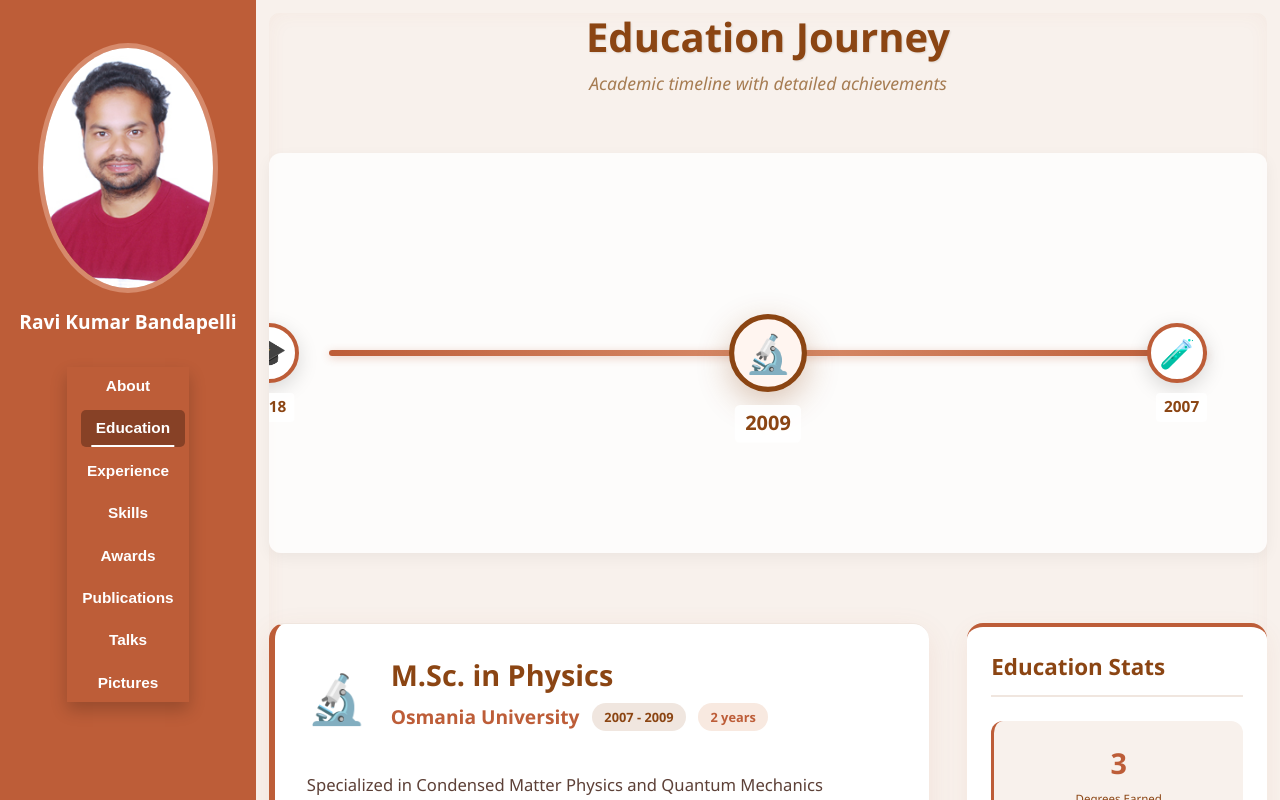
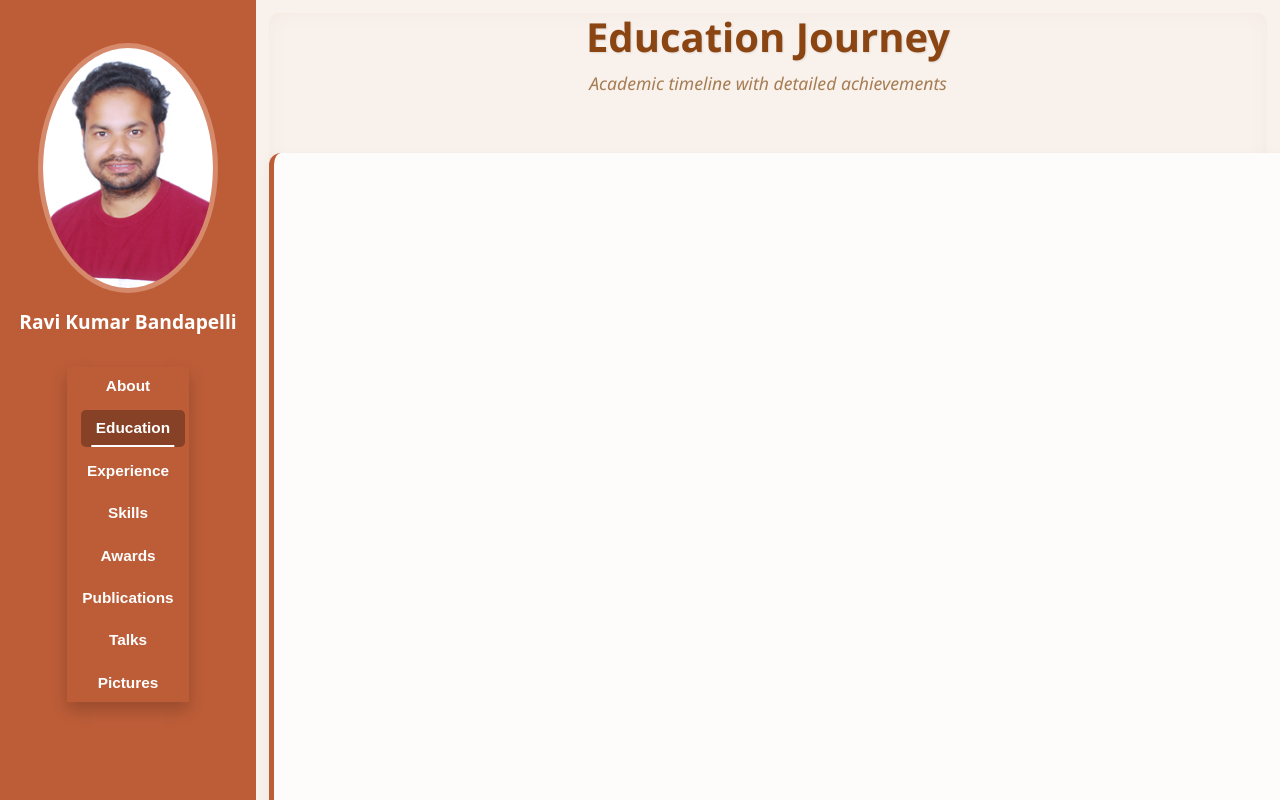
Before and after one commit to umalavanya/ravi-portfolio-react-router-dom, a React (Vite) app: page /education in a window 1280 px wide. Shown: the top 800 px of the page. Built offline with nearby package versions, Linux system fonts and the light colour scheme.

Commit message:
node position fixed

```diff
--- a/src/pages/Education.jsx
+++ b/src/pages/Education.jsx
@@ -82,7 +82,8 @@ const Education = () => {
         <div className="timeline-container">
           <div className="timeline-line"></div>
 
-          {educationData.map((item, index) => (
+          <div className="timeline-nodes">
+            {educationData.map((item, index) => (
             <div
               key={item.id}
               className={`timeline-node ${index === activeIndex ? 'active' : ''}`}
@@ -94,6 +95,8 @@ const Education = () => {
               <div className="node-tooltip">{item.institution}</div>
             </div>
           ))}
+          </div>
+
         </div>
 
         {/* Main education details */}
--- a/src/styles/Education.css
+++ b/src/styles/Education.css
@@ -43,9 +43,10 @@
     grid-column: 1 / -1;
     background-color: rgba(255, 255, 255, 0.8);
     border-radius: 12px;
-    padding: 20px;
+    padding: 1000px;
     box-shadow: 0 5px 15px rgba(0, 0, 0, 0.05);
     overflow: visible;
+    border-left: clamp(5px, 0.4vw, 6px) solid #bd5d38;
 }
 
 .timeline-line {
```
